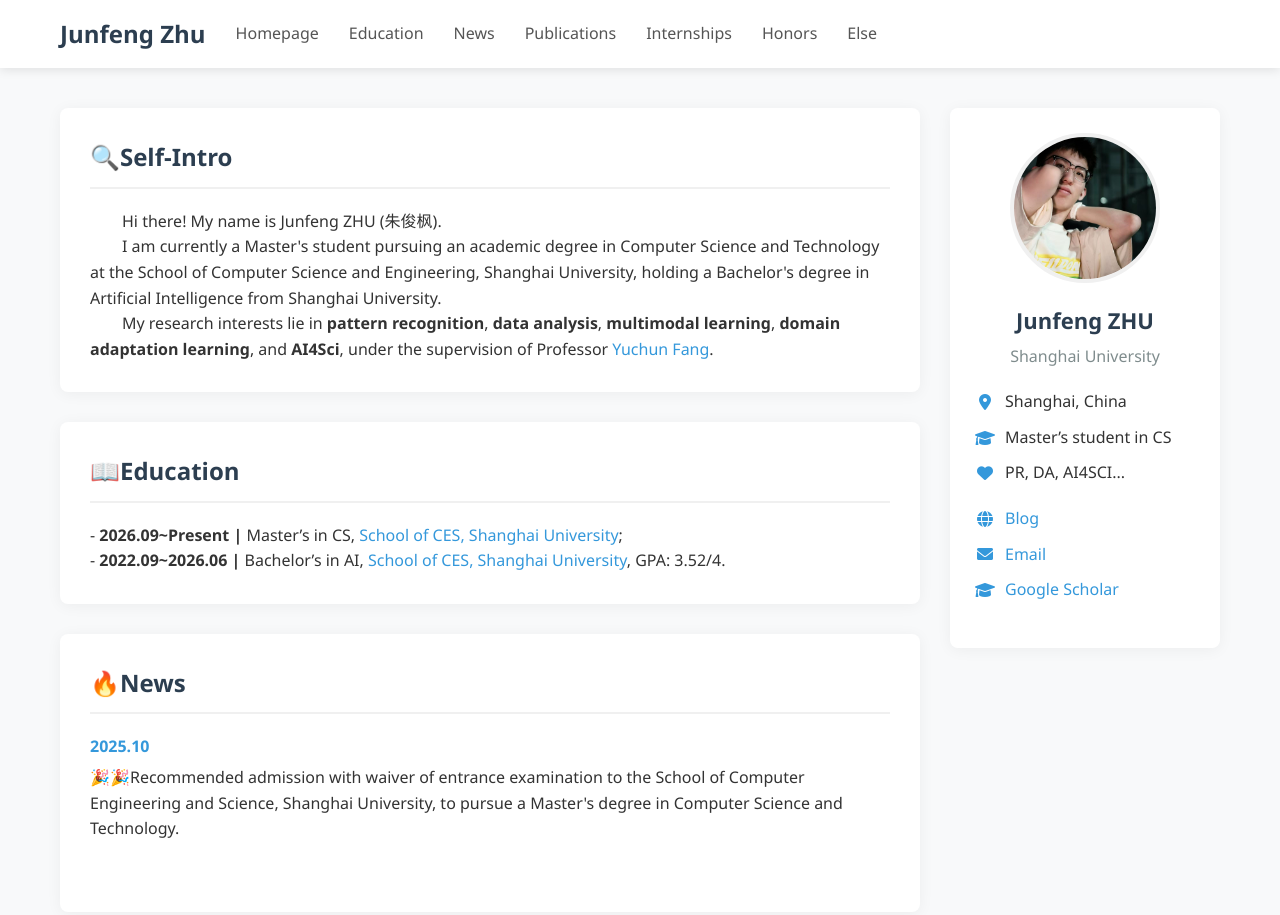
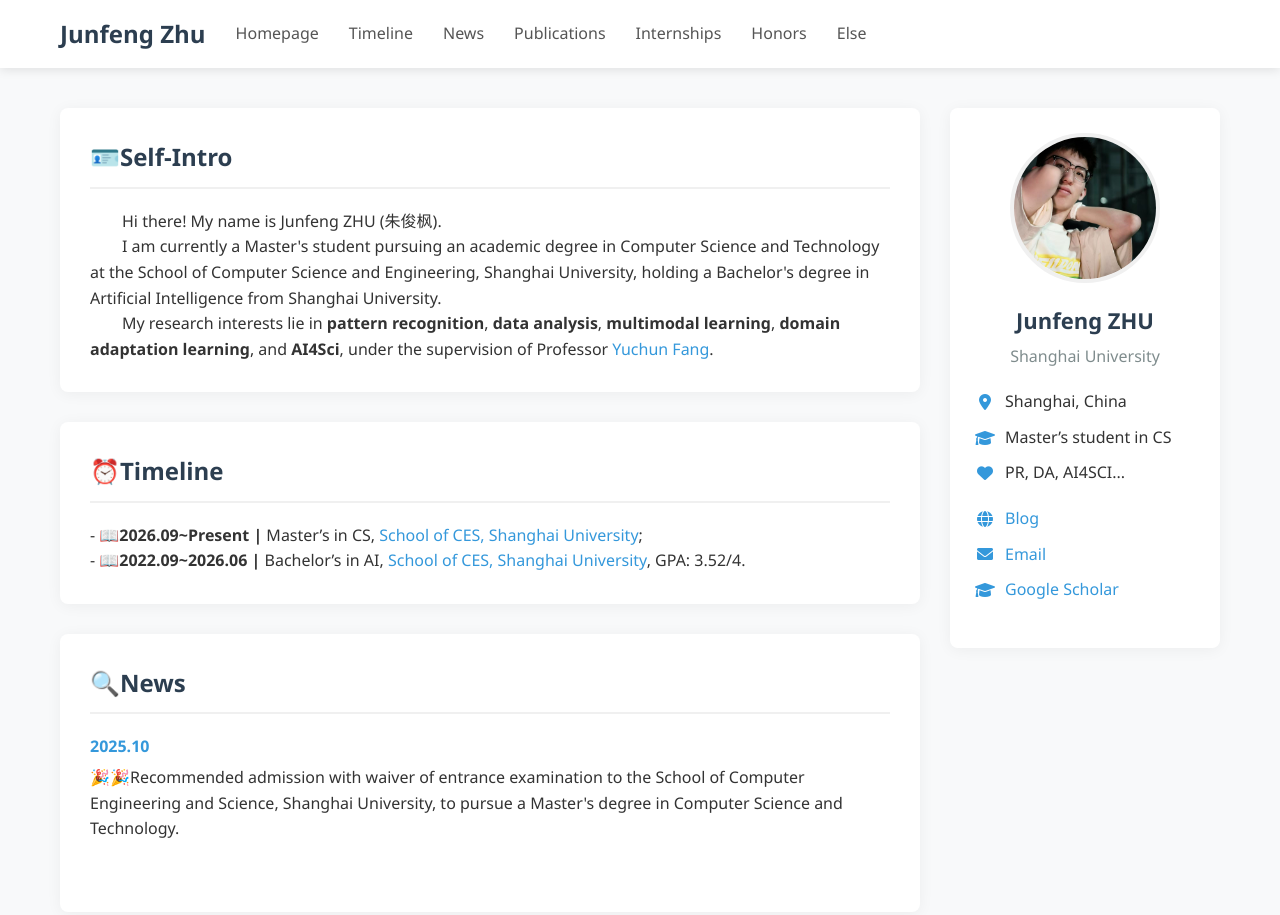
Before and after one commit to J-Jzf/J-Jzf.github.io, a plain HTML site: page index.html in a window 1280 px wide. Shown: the top 915 px of the page. Drawn offline with Linux system fonts and the light colour scheme.

Commit message:
Update index.html

```diff
--- a/index.html
+++ b/index.html
@@ -314,7 +314,7 @@
                 <div class="logo">Junfeng Zhu</div>
                 <ul class="nav-links">
                     <li><a href="#home">Homepage</a></li>
-                    <li><a href="#education">Education</a></li>
+                    <li><a href="#timeline">Timeline</a></li>
                     <li><a href="#news">News</a></li>
                     <li><a href="#publications">Publications</a></li>
                     <li><a href="#internship">Internships</a></li>
@@ -330,24 +330,24 @@
         <main>
             <!-- 自我介绍部分 -->
             <section id="home" class="content-section">
-                <h2 class="section-title">🔍Self-Intro</h2>
+                <h2 class="section-title">🪪Self-Intro</h2>
                 <p style="text-indent: 2em;">  Hi there! My name is Junfeng ZHU (朱俊枫).</p>
                 <p style="text-indent: 2em;">  I am currently a Master's student pursuing an academic degree in Computer Science and Technology at the School of Computer Science and Engineering, Shanghai University, holding a Bachelor's degree in Artificial Intelligence from Shanghai University. </p>
                 <p style="text-indent: 2em;">  My research interests lie in <strong>pattern recognition</strong>, <strong>data analysis</strong>, <strong>multimodal learning</strong>, <strong>domain adaptation learning</strong>, and <strong>AI4Sci</strong>, under the supervision of Professor <a href="https://scholar.google.com/citations?hl=en&user=Gf80gIIAAAAJ&view_op=list_works" target="_blank" style="color: #3498db; text-decoration: none;">Yuchun Fang</a>.</p>
             </section>
 
             <!-- 教育背景部分 -->
-            <section id="education" class="content-section">
-                <h2 class="section-title">📖Education</h2>
+            <section id="timeline" class="content-section">
+                <h2 class="section-title">⏰Timeline</h2>
                 <ul style="list-style-type: none; padding-left: 0;">
-                    <li>  - <strong>2026.09~Present |</strong> Master’s in CS, <a href="https://cs.shu.edu.cn/" target="_blank" style="color: #3498db; text-decoration: none;">School of CES, Shanghai University</a>;</li>
-                    <li>  - <strong>2022.09~2026.06 |</strong> Bachelor’s in AI, <a href="https://cs.shu.edu.cn/" target="_blank" style="color: #3498db; text-decoration: none;">School of CES, Shanghai University</a>, GPA: 3.52/4.</li>
+                    <li>  - 📖<strong>2026.09~Present |</strong> Master’s in CS, <a href="https://cs.shu.edu.cn/" target="_blank" style="color: #3498db; text-decoration: none;">School of CES, Shanghai University</a>;</li>
+                    <li>  - 📖<strong>2022.09~2026.06 |</strong> Bachelor’s in AI, <a href="https://cs.shu.edu.cn/" target="_blank" style="color: #3498db; text-decoration: none;">School of CES, Shanghai University</a>, GPA: 3.52/4.</li>
                 </ul>
             </section>
 
             <!-- 新闻部分 -->
             <section id="news" class="content-section">
-                <h2 class="section-title">🔥News</h2>
+                <h2 class="section-title">🔍News</h2>
                 <div class="news-item">
                     <div class="news-date">2025.10</div>
                     <p>🎉🎉Recommended admission with waiver of entrance examination to the School of Computer Engineering and Science, Shanghai University, to pursue a Master's degree in Computer Science and Technology.</p>
@@ -362,7 +362,7 @@
                         <img src="images/cvippr2025.png" alt="Paper Figure" class="publication-image">
                         <div class="publication-text">
                             <div class="publication-date">2025.07</div>
-                            <div class="publication-title">1+ 1> 2: achieving enhanced global pattern recognition with FSA-ResNet</div>
+                            <div class="publication-title">📰1+1>2: achieving enhanced global pattern recognition with FSA-ResNet</div>
                             <div class="publication-authors">J Zhu</div>
                             <div class="publication-venue">Third Asia Conference on Computer Vision, Image Processing, and Pattern Recognition (CVIPPR 2025) 2025 Jul 21 (Vol. 13697, pp. 168-176). SPIE.</div>
                             <a href="https://doi.org/10.1117/12.3076243" class="publication-link">LINK(SPIE Library)</a>
@@ -375,9 +375,9 @@
             <section id="internship" class="content-section">
                 <h2 class="section-title">💻Internships</h2>
                 <p>  - <strong>2024.07~2024.08 | quantitative engineer at Shanghai Jiuqianyi Software Co., Ltd.</strong> Main responsibilities included:</p>
-                <p style="text-indent: 2em;"> · Developed TWAP strategy code using C++ and gained exposure to multi-factor stock selection;</p>
-                <p style="text-indent: 2em;"> · Utilized Python with Xuntou API to detect post-trade position information through callback functions and pushed results to the corporate WeChat work group;</p>
-                <p style="text-indent: 2em;"> · Processed nearly 15 years of tick data for all futures products across exchanges in the weighted database using Python to facilitate subsequent backtesting.</p>
+                <p style="text-indent: 2em;">· Developed TWAP strategy code using C++ and gained exposure to multi-factor stock selection;</p>
+                <p style="text-indent: 2em;">· Automated trade position monitoring via Python callbacks with WeChat notifications;</p>
+                <p style="text-indent: 2em;">· Processed decades of tick data across exchanges using Python to facilitate backtesting.</p>
             </section>
 
             <!-- 荣誉奖项部分 -->
@@ -389,7 +389,7 @@
                     <li>  - <strong>2024.06 | Award of Excellence</strong>, Huawei Intelligent Connect Cup Wireless Programming Competition;</li>
                     <li>  - <strong>2024.06 | Internet Platform Development Engineer Certification</strong>, Ministry of Industry and Information;</li>
                     <li>  - <strong>2024.05 | Third Prize</strong>, 'LanQiao Cup' Shanghai Division - C/C++ University Group A;</li>
-                    <li style="border-bottom: 1px dashed #ddd; margin: 10px 0; padding-bottom: 10px;"></li>
+                    <li style="border-bottom: 3px dashed #ddd; margin: 10px 0; padding-bottom: 10px;"></li>
                     <li>  - <strong>2025.02 | SHU Outstanding Student Award</strong>;</li>
                     <li>  - <strong>2024.12 | SHU Academic Second Prize</strong> & <strong>Self-Reliance Scholarship</strong>.</li>
                 </ul>
```
